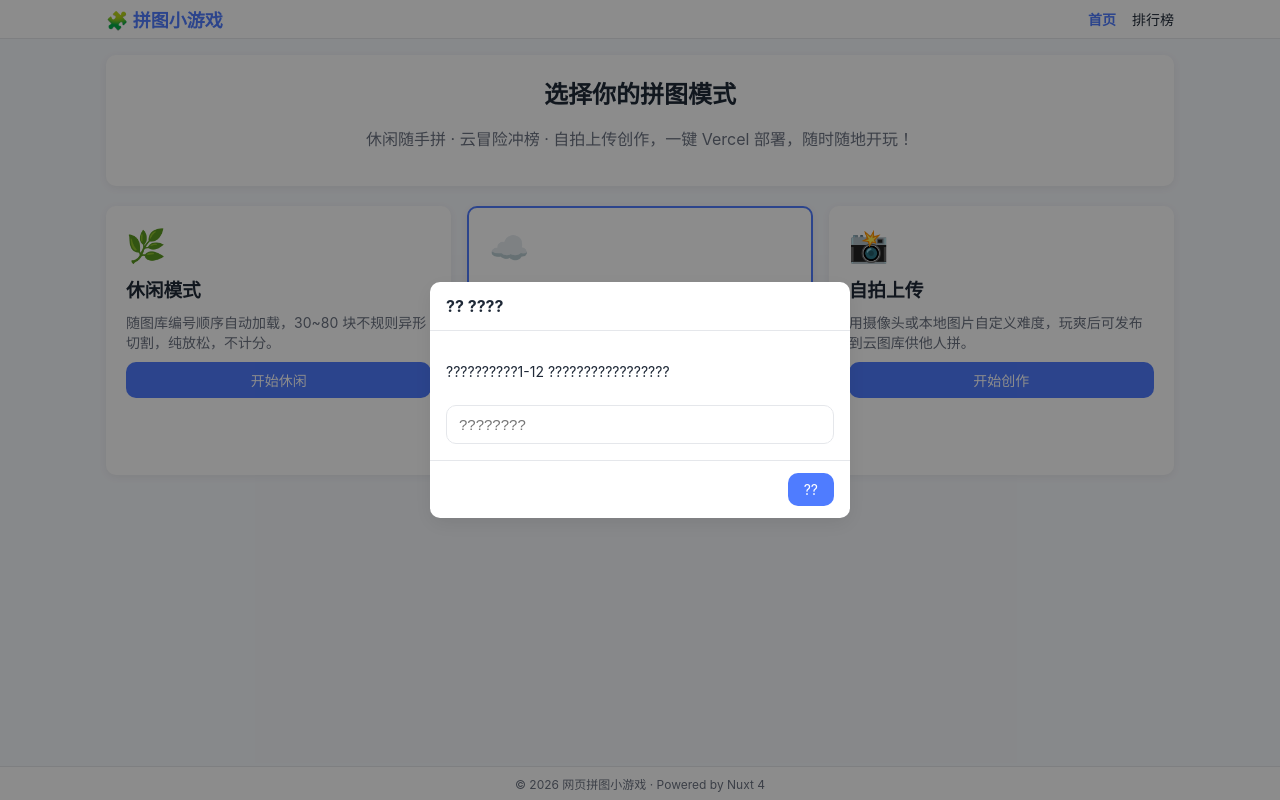
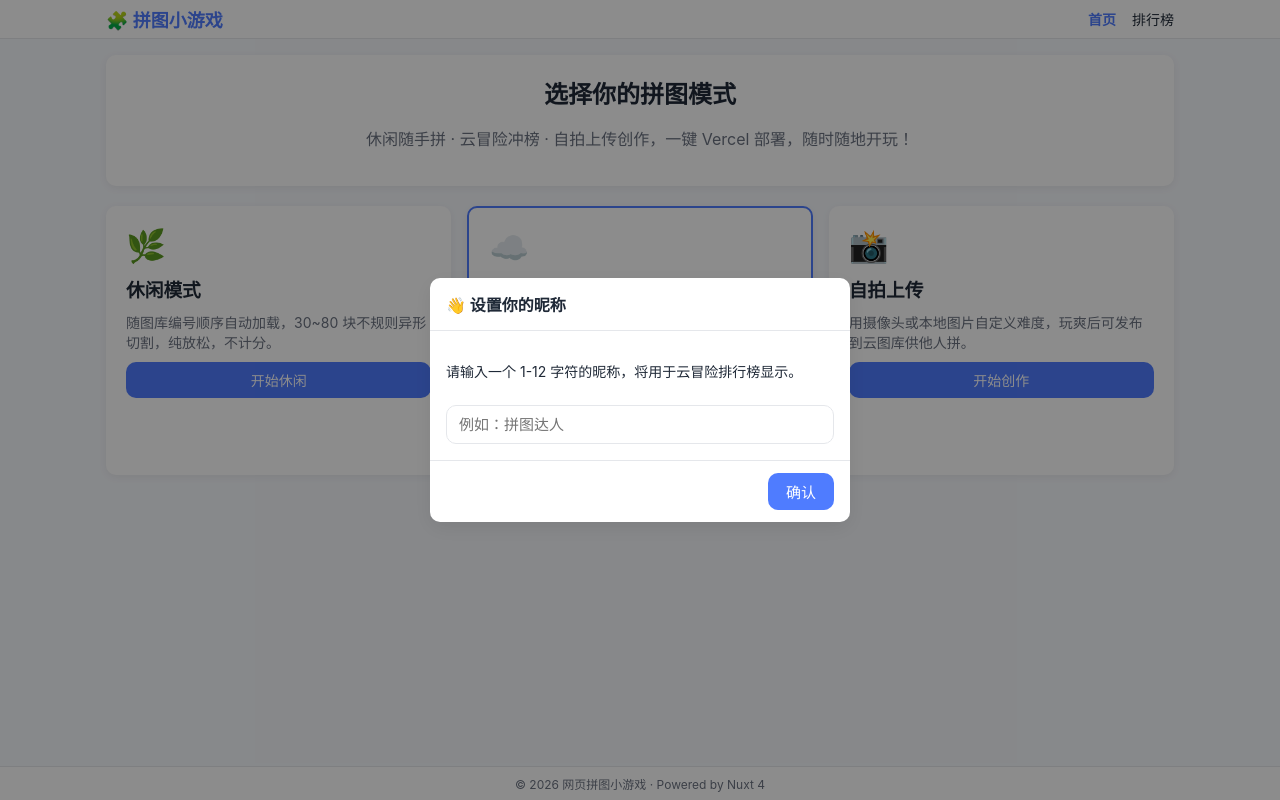
Before and after one commit to zilong-sky/nuxt-puzzle-game, a Nuxt app: page / in a window 1280 px wide. Built offline with nearby package versions, Linux system fonts and the light colour scheme.

Commit message:
fix(i18n): rewrite PlayerNameModal with proper utf-8 chinese

```diff
--- a/app/components/PlayerNameModal.vue
+++ b/app/components/PlayerNameModal.vue
@@ -1,18 +1,18 @@
-<!-- app/components/PlayerNameModal.vue - ???????? -->
+<!-- app/components/PlayerNameModal.vue - 首次进入设置昵称 -->
 <template>
-  <ModalDialog :visible="visible" title="?? ????" :closable="false">
-    <p>??????????1-12 ?????????????????</p>
+  <ModalDialog :visible="visible" title="👋 设置你的昵称" :closable="false">
+    <p>请输入一个 1-12 字符的昵称，将用于云冒险排行榜显示。</p>
     <input
       v-model="name"
       class="name-input"
       type="text"
       maxlength="12"
-      placeholder="????????"
+      placeholder="例如：拼图达人"
       @keyup.enter="confirm"
     />
     <p class="hint" v-if="err">{{ err }}</p>
     <template #footer>
-      <button @click="confirm">??</button>
+      <button @click="confirm">确认</button>
     </template>
   </ModalDialog>
 </template>
@@ -30,8 +30,8 @@ const err = ref('')
 
 function confirm() {
   const v = name.value.trim()
-  if (!v) { err.value = '??????'; return }
-  if (v.length > 12) { err.value = '?? 12 ???'; return }
+  if (!v) { err.value = '昵称不能为空'; return }
+  if (v.length > 12) { err.value = '昵称最多 12 个字符'; return }
   err.value = ''
   game.setPlayerName(v)
   emit('done')
@@ -48,6 +48,21 @@ function confirm() {
   margin-top: 8px;
   box-sizing: border-box;
 }
-.name-input:focus { outline: none; border-color: var(--color-primary); }
-.hint { color: var(--color-danger); font-size: 12px; margin: 6px 0 0; }
+.hint {
+  color: #e34a4a;
+  font-size: 13px;
+  margin-top: 6px;
+}
+button {
+  padding: 8px 18px;
+  border-radius: var(--radius-md);
+  border: none;
+  background: var(--color-primary, #4a7cff);
+  color: #fff;
+  font-size: 15px;
+  cursor: pointer;
+}
+button:hover {
+  opacity: 0.9;
+}
 </style>
```
